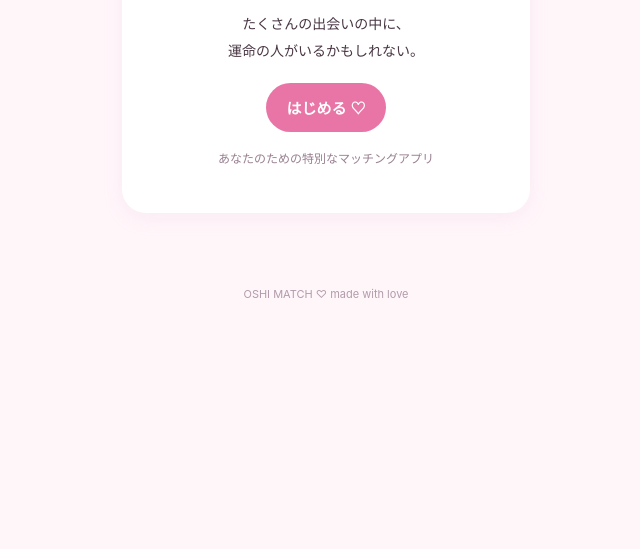
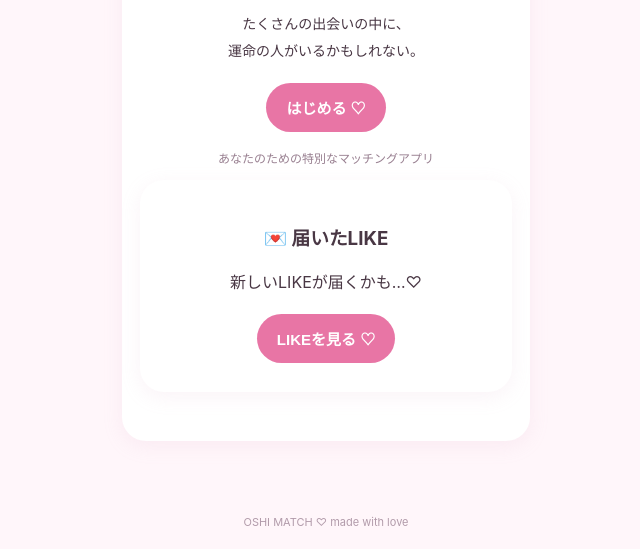
Before and after one commit to oshimatch-project/oshi-match, a plain HTML site: page index.html in a window 1280 px wide. Shown: the part 298-847 px from the top of the page, without its empty margins (314-954 px from the left). Before the commit the page ends 800 px from the top, so only its background shows below. Drawn offline with Linux system fonts and the light colour scheme.

Commit message:
Add card for received likes in index.html

```diff
--- a/index.html
+++ b/index.html
@@ -83,6 +83,11 @@ footer { text-align: center; color: #b29baa; font-size: 11px; padding: 20px; }
     <p class="desc">たくさんの出会いの中に、<br>運命の人がいるかもしれない。</p>
     <button class="primary" onclick="startApp()">はじめる ♡</button>
     <p class="small">あなたのための特別なマッチングアプリ</p>
+<div class="card">
+  <h3>💌 届いたLIKE</h3>
+  <p>新しいLIKEが届くかも…♡</p>
+  <button class="primary" onclick="showLikes()">LIKEを見る ♡</button>
+</div>
   </section>
 
   <section id="discover" class="hidden">
```
